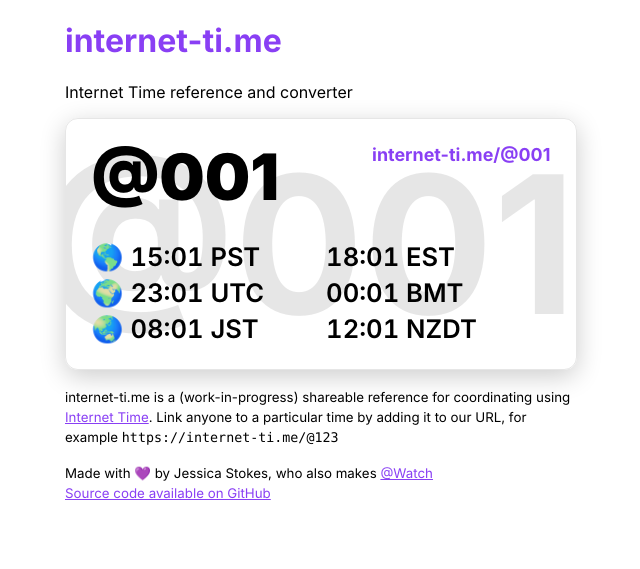
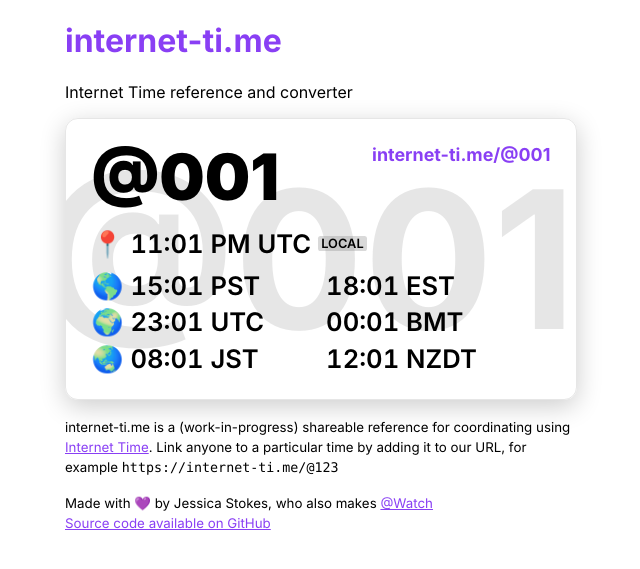
Before and after one commit to ticky/internet-ti.me, a Flask app: a page that uses internet_ti_dot_me/templates/reference.html in a window 1280 px wide. Shown: the top 569 px of the page, without its empty margins (319-959 px from the left). Run offline with Flask 2, Linux system fonts and the light colour scheme.

Commit message:
Add JS-powered display of the current local time in the current locale
fixes #5

```diff
--- a/internet_ti_dot_me/static/css/style.css
+++ b/internet_ti_dot_me/static/css/style.css
@@ -79,7 +79,7 @@ time {
 }
 
 #reference:before {
-  content: attr(data-beats);
+  content: '@' attr(data-beats);
   font-size: 7.5em;
   font-weight: bold;
   color: rgba(128, 128, 128, 0.2);
@@ -106,7 +106,7 @@ time {
 
 #heading {
   display: flex;
-  margin-bottom: 1em;
+  margin-bottom: .5em;
 }
 
 #heading > h2 {
@@ -140,6 +140,23 @@ time {
   margin: 0;
 }
 
+#local-zone {
+  grid-column-start: 1;
+  grid-column-end: 3;
+  margin-bottom: .25em;
+}
+
+#time-zones time[data-zone="local"]:after {
+  content: 'Local';
+  font-size: .5em;
+  border-radius: .2em;
+  text-transform: uppercase;
+  background: rgba(128, 128, 128, 0.3);
+  vertical-align: .4em;
+  padding: 0 .25em;
+}
+
+#time-zones time[data-zone="local"]:before { content: '📍' }
 #time-zones time[data-zone="US/Pacific"]:before { content: '🌎' }
 #time-zones time[data-zone="Etc/UTC"]:before { content: '🌍' }
 #time-zones time[data-zone="Asia/Tokyo"]:before { content: '🌏' }
--- a/internet_ti_dot_me/static/js/index.js
+++ b/internet_ti_dot_me/static/js/index.js
@@ -1,4 +1,4 @@
-const { DateTime, FixedOffsetZone } = luxon;
+const { DateTime, Duration, FixedOffsetZone } = luxon;
 
 class BielMeanTimeZone extends FixedOffsetZone {
   static singleton = new BielMeanTimeZone()
@@ -15,7 +15,7 @@ Object.defineProperties(
       get() {
         const bielTime = this.setZone(BielMeanTimeZone.singleton);
         // Returns the current beats, to two digits of centibeats
-        return Math.round((bielTime.second + bielTime.minute * 60 + bielTime.hour * 3600) / .864) / 100;
+        return Math.round(bielTime.diff(bielTime.startOf('day')).toMillis() / 864) / 100;
       }
     },
 
@@ -38,6 +38,7 @@ Object.defineProperties(
   }
 );
 
+document.addEventListener('DOMContentLoaded', () => {
   const referenceWrapper = document.getElementById('reference');
   const beatsHeading = document.getElementById('beats');
   const beatsPermalink = document.getElementById('permalink');
@@ -53,13 +54,7 @@ const timeZoneElements = Array.prototype.map.call(
   const beatsNumberFormatter = new Intl.NumberFormat(undefined, { minimumIntegerDigits: 3 });
   let lastBeats;
 
-const updateTime = () => {
-  const dateTime = DateTime.now().setZone(BielMeanTimeZone.singleton);
-  const currentBeats = Math.floor(dateTime.beats);
-
-  if (currentBeats !== lastBeats) {
-    lastBeats = currentBeats;
-
+  const updateTime = (dateTime, currentBeats=Math.floor(dateTime.beats)) => {
     const beatsString = `@${beatsNumberFormatter.format(currentBeats)}`;
 
     document.title = `${beatsString} - internet-ti.me`;
@@ -71,17 +66,48 @@ const updateTime = () => {
     timeZoneElements.forEach(({ timeWrapperElement, timeElement, zoneElement }) => {
       const timeInZone = dateTime.setZone(timeWrapperElement.dataset.zone ? timeWrapperElement.dataset.zone : BielMeanTimeZone.singleton);
 
-      timeElement.innerText = timeInZone.toLocaleString({ hour: 'numeric', minute: 'numeric', hour12: false });
+      timeElement.innerText = timeInZone.toLocaleString({ hour: 'numeric', minute: 'numeric', hour12: timeWrapperElement.dataset.zone === 'local' ? undefined : false });
       timeWrapperElement.setAttribute('datetime', timeInZone.toISO());
 
       // Update the time zone names if it's got an associated IANA zone name
       if (timeWrapperElement.dataset.zone) {
+        if (timeWrapperElement.dataset.zone !== 'local') {
           zoneElement.innerText = timeInZone.localTimeZoneName;
+        } else {
+          zoneElement.innerText = timeInZone.timeZoneName;
+        }
+      }
+
+      if (timeWrapperElement.parentElement.style.display == 'none') {
+        timeWrapperElement.parentElement.style.display = '';
       }
     });
+  };
+
+  const liveUpdateTime = () => {
+    const dateTime = DateTime.now().setZone(BielMeanTimeZone.singleton);
+    const currentBeats = Math.floor(dateTime.beats);
+
+    if (currentBeats !== lastBeats) {
+      lastBeats = currentBeats;
+      updateTime(dateTime, currentBeats);
     }
 
-  window.requestAnimationFrame(updateTime);
+    window.requestAnimationFrame(liveUpdateTime);
   };
 
-updateTime();
+  if (referenceWrapper.dataset.live === 'true') {
+    liveUpdateTime();
+  } else {
+    const currentBeats = parseInt(referenceWrapper.dataset.beats, 10);
+
+    const dateTime = (
+      DateTime.fromISO(document.querySelector('time[datetime$="+01:00"]').dateTime)
+        .setZone(BielMeanTimeZone.singleton)
+        .startOf('day')
+        .plus(currentBeats * 86400)
+    );
+
+    updateTime(dateTime);
+  }
+});
--- a/internet_ti_dot_me/templates/index.html
+++ b/internet_ti_dot_me/templates/index.html
@@ -2,8 +2,4 @@
 {% block title %}internet-ti.me{% endblock %}
 {% block description %}Internet Time clock, converter and reference{% endblock %}
 {% block image %}{% endblock %}
-{% block content %}
-  {{ super() }}
-  <script src="{{ url_for('static', filename='js/luxon.min.js') }}"></script>
-  <script src="{{ url_for('static', filename='js/index.js') }}"></script>
-{% endblock %}
+{% block live %}true{% endblock %}
--- a/internet_ti_dot_me/templates/reference.html
+++ b/internet_ti_dot_me/templates/reference.html
@@ -4,7 +4,7 @@
 {% block image %}{{ url_for('beats_image', beats="%0.3d" % beats, _external=True) }}{% endblock %}
 {% block content %}
   {{ super() }}
-  <div id="reference" data-beats="@{{ "%0.3d" % beats }}">
+  <div id="reference" data-beats="{{ "%0.3d" % beats }}" data-live="{% block live %}false{% endblock %}">
     <div id="heading">
       <h2 id="beats">@{{ "%0.3d" % beats }}</h2>
 
@@ -14,6 +14,11 @@
     </div>
 
     <ul id="time-zones">
+      <li id="local-zone" style="display: none">
+        <time data-zone="local">
+          <span class="time"></span> <span class="zone"></span>
+        </time>
+      </li>
     {% for zone in timezones %}
       {% set adjusted_datetime = datetime.astimezone(zone) %}
       <li>
@@ -24,4 +29,6 @@
     {% endfor %}
     </ul>
   </div>
+  <script src="{{ url_for('static', filename='js/luxon.min.js') }}"></script>
+  <script src="{{ url_for('static', filename='js/index.js') }}"></script>
 {% endblock %}
```
Lines whose indentation alone changed are shown as unchanged.
